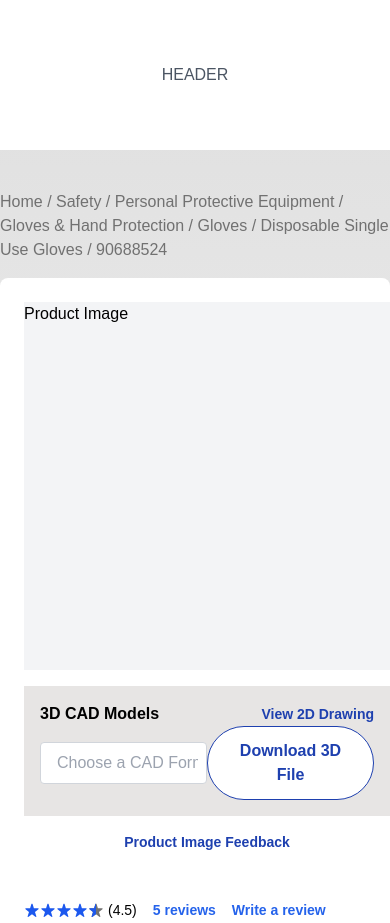
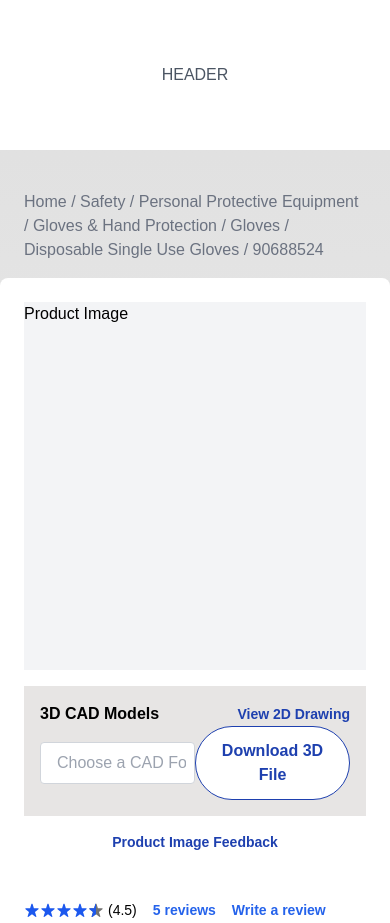
Before and after one commit to AdrianMsc/pdp-delivery, a website: page index.html in a window 390 px wide. Shown: the top 923 px of the page. Drawn offline with Linux system fonts and the light colour scheme; a small style sheet from the web is missing.

Commit message:
responsive details

```diff
--- a/index.html
+++ b/index.html
@@ -11,9 +11,7 @@
     <link rel="stylesheet" href="src/output.css" />
   </head>
 
-  <body
-    class="h-screen w-full bg-[#f2f2f2] bg-gradient-to-b from-[#dedede] to-[#f2f2f2]"
-  >
+  <body class="bg-[#f2f2f2] bg-gradient-to-b from-[#dedede] to-[#f2f2f2]">
     <header
       class="bg-white w-full h-[150px] flex items-center justify-center text-gray-600 mb-10"
     >
@@ -22,13 +20,16 @@
 
     <main class="container mx-auto h-screen w-screen">
       <!--BREADCUMBS-->
-      <p class="mb-4 text-[#717171]">
+      <p class="mb-4 text-gray-500 px-6 md:px-0">
         Home / Safety / Personal Protective Equipment / Gloves & Hand Protection
         / Gloves / Disposable Single Use Gloves / 90688524
       </p>
 
-      <article class="bg-white flex flex-col md:flex-row gap-6 rounded-lg">
-        <div class="w-full md:w-3/12 min-h-24 pt-6 pl-6 gap-4 flex flex-col">
+      <article class="bg-white flex flex-col md:flex-row md:gap-1 rounded-lg">
+        <!--Col 1-->
+        <div
+          class="w-full md:w-3/12 min-h-24 p-6 md:pb-0 md:pr-0 md:pt-6 md:pl-6 gap-4 flex flex-col"
+        >
           <div class="w-full h-[368px] bg-gray-100">Product Image</div>
           <div class="flex flex-col w-full pb-6">
             <div class="bg-stone-200 p-4">
```
Also changed, not shown: src/output.css.
